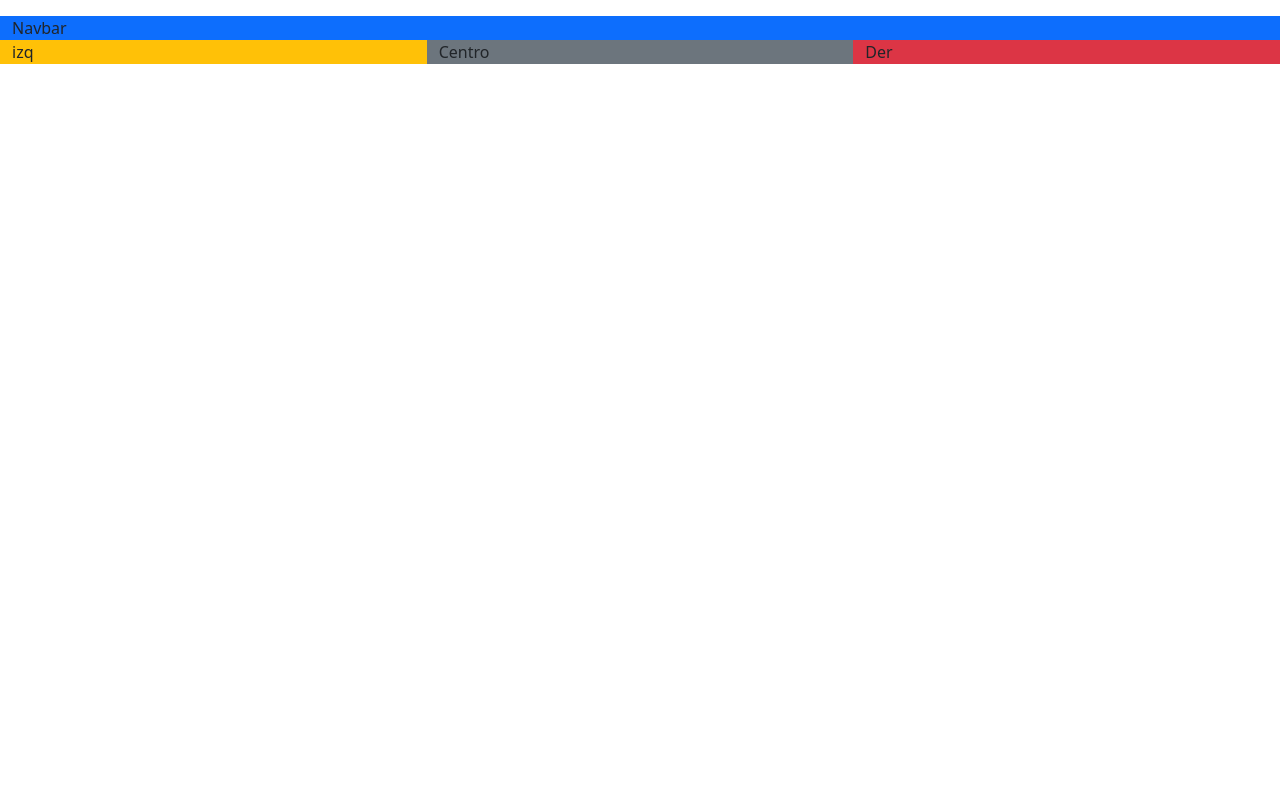
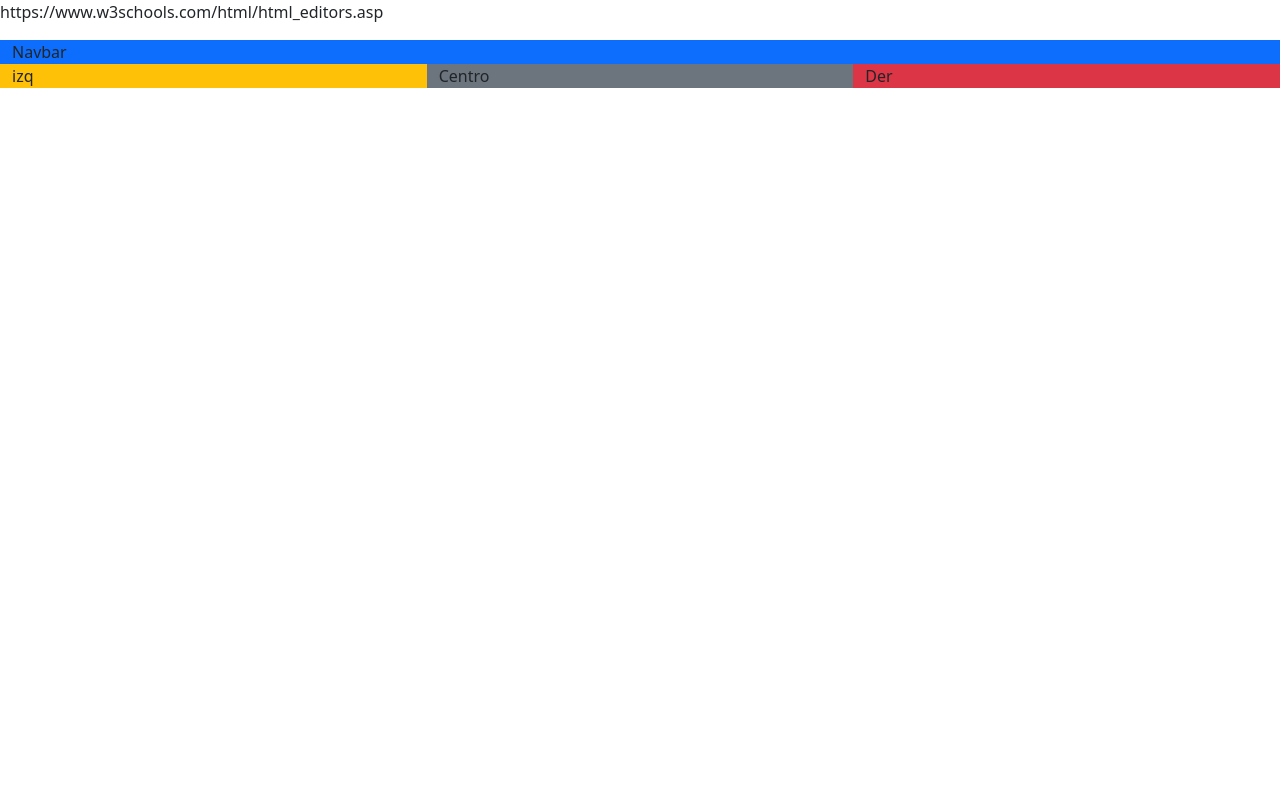
Before and after one commit to Osvaldo3389/DESARROLLO-WEB-Y-M-VIL, a PHP site: page /Pruebapro.php in a window 1280 px wide. Run offline with PHP 8.4, Linux system fonts and the light colour scheme.

Commit message:
Add link to HTML editors in Pruebapro.php
aqui ponemos link de la pagina que nos sirve para ver botones y todo eso  https://www-w3schools-com.translate.goog/bootstrap5/?_x_tr_sl=en&_x_tr_tl=es&_x_tr_hl=es&_x_tr_pto=tc

```diff
--- a/semana01/Pruebapro.php
+++ b/semana01/Pruebapro.php
@@ -1,3 +1,4 @@
+https://www.w3schools.com/html/html_editors.asp
 <!DOCTYPE html>
 <html lang="en">
 <head>
```
